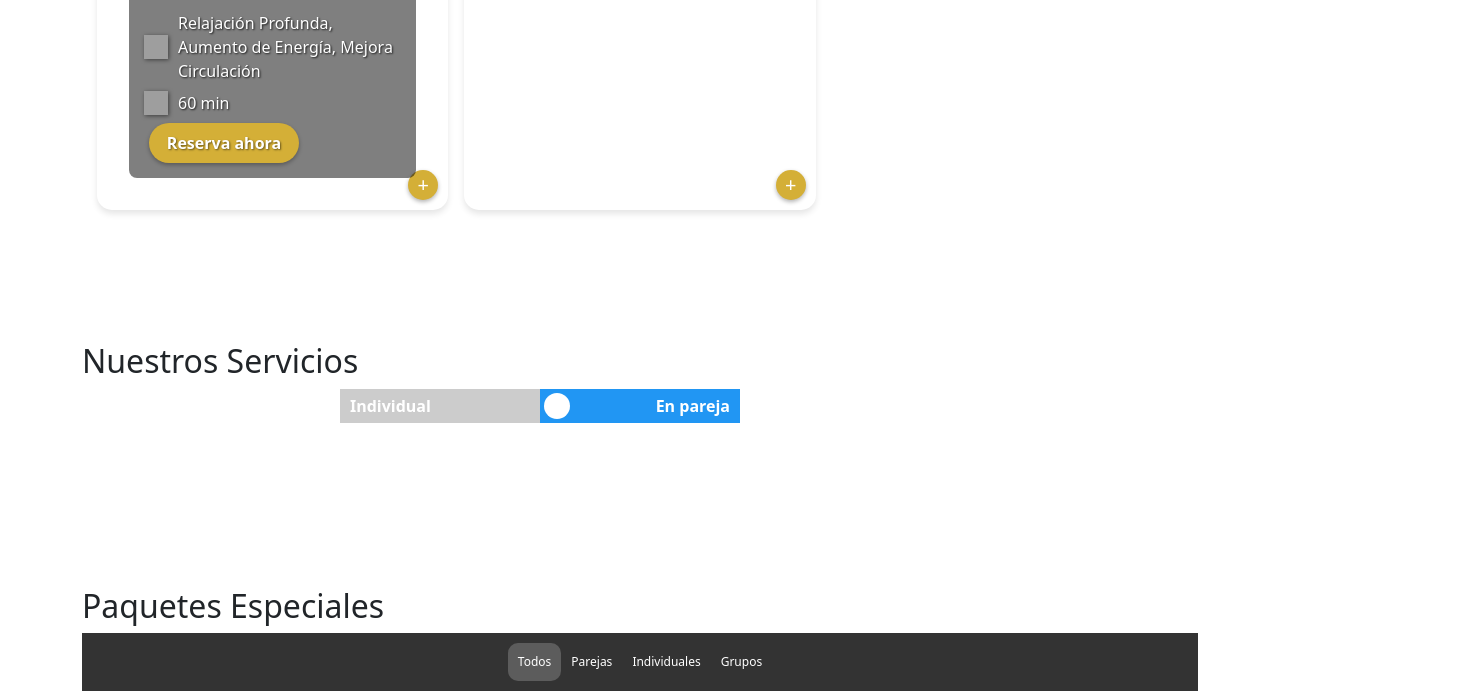
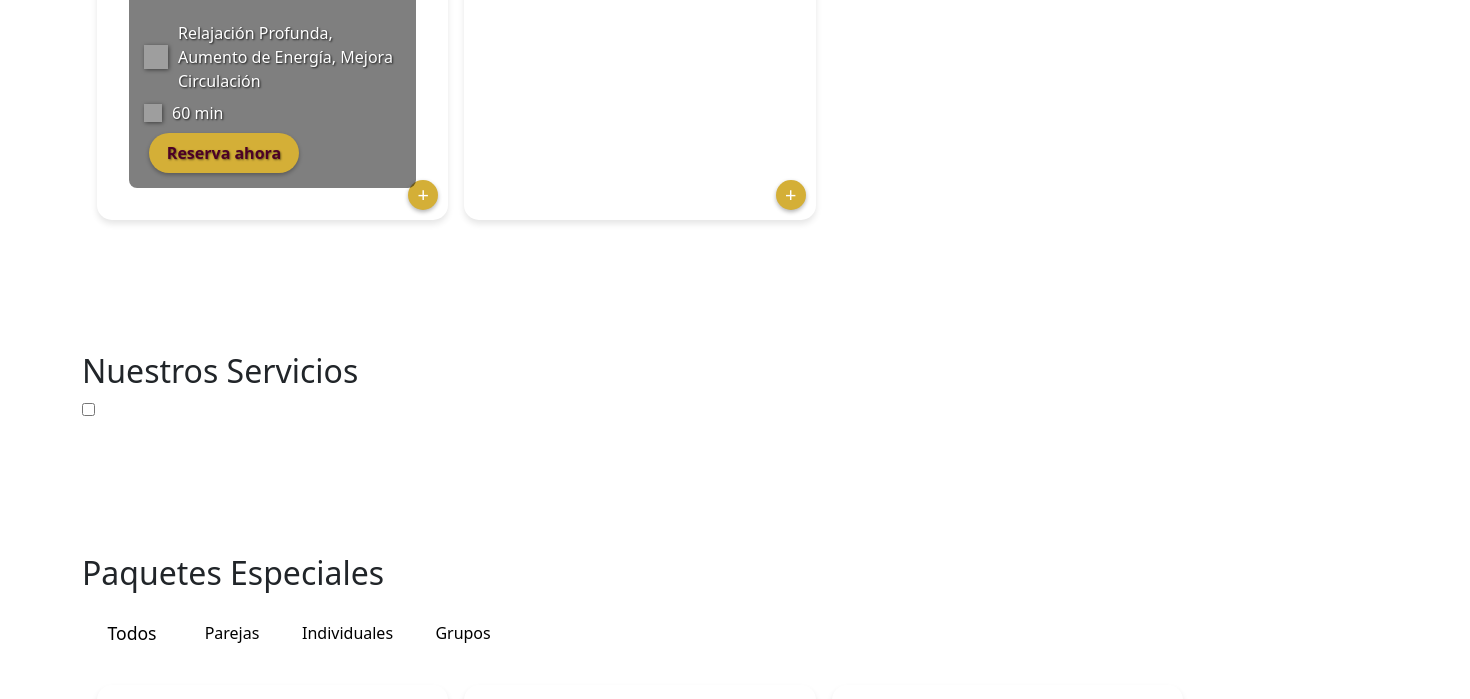
Before and after one commit to elitemassagemx/Elite, a plain HTML site: page index.html in a window 1280 px wide. Shown: the part 2045-2744 px from the top of the page, 1470 px wide, since content can reach past the window. Drawn offline with nearby package versions, Linux system fonts and the light colour scheme; grey boxes are pictures that could not be loaded.

Commit message:
Update styles.css

```diff
--- a/styles.css
+++ b/styles.css
@@ -2,9 +2,9 @@
     --primary-color: #D4AF37;
     --secondary-color: #8B4513;
     --text-color: #333;
-    --background-color: #ffffff;
+    --background-color: #4c0026;
     --item-background: #f0f0f0;
-    --header-background: #4c0026;
+    --header-background: #191919;
     --main-blue: #082032;
     --gold: #FFD700;
 }
@@ -70,8 +70,8 @@ a, button {
 }
 
 .logo {
-    width: 100px;
-    height: 100px;
+    width: 95px;
+    height: 95px;
     object-fit: contain;
     margin-right: 10px;
 }
@@ -139,93 +139,76 @@ h1 {
 }
 
 .hero h2 {
-    font-size: 24px;
+    font-size: 36px;
     margin-bottom: 10px;
 }
 
-/* Estilos para el selector de categoría */
-.category-selector {
+/* Estilos para los botones de categoría de servicio */
+.service-category-buttons {
     display: flex;
     justify-content: center;
-    margin-bottom: 2rem;
+    margin-bottom: 20px;
 }
 
-.toggle-switch {
-    position: relative;
-    display: inline-block;
-    width: 200px;
-    height: 34px;
+.category-btn {
+    background-color: var(--primary-color);
+    color: white;
+    border: none;
+    padding: 10px 20px;
+    margin: 0 10px;
+    border-radius: 20px;
+    cursor: pointer;
+    transition: background-color 0.3s;
 }
 
-.toggle-input {
-    opacity: 0;
-    width: 0;
-    height: 0;
+.category-btn.active {
+    background-color: var(--secondary-color);
 }
 
-.toggle-label {
-    position: absolute;
-    cursor: pointer;
-    top: 0;
-    left: 0;
-    right: 0;
-    bottom: 0;
-    background-color: #ccc;
-    transition: .4s;
-    border-radius: 34px;
+/* Estilos para las barras de navegación de beneficios y paquetes */
+.benefits-nav, .package-nav {
+    display: flex;
+    justify-content: flex-start;
+    align-items: center;
+    overflow-x: auto;
+    padding: 10px 0;
+    margin-bottom: 20px;
+    -webkit-overflow-scrolling: touch;
+    scrollbar-width: none;
+    -ms-overflow-style: none;
 }
 
-.toggle-label:before {
-    position: absolute;
-    content: "";
-    height: 26px;
-    width: 26px;
-    left: 4px;
-    bottom: 4px;
-    background-color: white;
-    transition: .4s;
-    border-radius: 50%;
+.benefits-nav::-webkit-scrollbar, .package-nav::-webkit-scrollbar {
+    display: none;
 }
 
-.toggle-input:checked + .toggle-label {
-    background-color: #2196F3;
+.benefit-btn, .package-btn {
+    display: flex;
+    flex-direction: column;
+    align-items: center;
+    background: none;
+    border: none;
+    padding: 10px;
+    margin: 0 10px;
+    cursor: pointer;
+    transition: transform 0.3s;
+    min-width: 80px;
 }
 
-.toggle-input:checked + .toggle-label:before {
-    transform: translateX(166px);
+.benefit-btn img, .package-btn img {
+    width: 40px;
+    height: 40px;
+    margin-bottom: 5px;
 }
 
-.toggle-inner {
-    display: block;
-    width: 200%;
-    margin-left: -100%;
-    transition: margin 0.3s ease-in 0s;
+.benefit-btn span, .package-btn span {
+    font-size: 12px;
+    text-align: center;
+    white-space: nowrap;
 }
 
-.toggle-inner:before, .toggle-inner:after {
-    float: left;
-    width: 50%;
-    height: 34px;
-    padding: 0;
-    line-height: 34px;
-    color: white;
-    font-weight: bold;
-    box-sizing: border-box;
-}
-
-.toggle-inner:before {
-    content: "Individual";
-    padding-left: 10px;
-    background-color: #ccc;
-    color: #fff;
-}
-
-.toggle-inner:after {
-    content: "En pareja";
-    padding-right: 10px;
-    background-color: #2196F3;
-    color: #fff;
-    text-align: right;
+.benefit-btn.active, .package-btn.active {
+    transform: scale(1.1);
 }
 
 /* Grids de servicios y paquetes */
@@ -422,7 +405,6 @@ h1 {
 }
 
 .image-description {
-    font-size: 0.9
     font-size: 0.9rem;
 }
 
@@ -592,11 +574,6 @@ footer {
     margin-bottom: 20px;
 }
 
-.footer-gif {
-    width: 100px;
-    height: 100px;
-}
-
 .social-media {
     margin-top: 10px;
 }
@@ -739,44 +716,17 @@ a:focus, button:focus {
     }
 }
 
-.benefits-nav, .package-nav {
-    display: flex;
-    justify-content: center;
-    flex-wrap: wrap;
-    margin-bottom: 20px;
-    background-color: #333;
-    padding: 10px 0;
+/* Ajuste del tamaño de los iconos de duración */
+.duration-icon {
+    width: 18px;
+    height: 18px;
 }
 
-.benefit-btn, .package-btn {
-    display: flex;
-    flex-direction: column;
-    align-items: center;
-    background: none;
-    border: none;
-    cursor: pointer;
-    padding: 10px;
-    transition: 0.3s;
-    color: #fff;
+/* Ajuste del espaciado en los paquetes */
+.package-item .package-title,
+.package-item .package-description,
+.package-item .package-includes,
+.package-item .package-duration,
+.package-item .package-benefits {
+    margin-bottom: 10px;
 }
-
-.benefit-btn img {
-    width: 40px;
-    height: 40px;
-    margin-bottom: 5px;
-}
-
-.benefit-btn span, .package-btn {
-    font-size: 12px;
-    text-align: center;
-}
-
-.benefit-btn.active, .package-btn.active {
-    background-color: rgba(255,255,255,0.2);
-    border-radius: 10px;
-}
-
-/* Asegúrate de que los elementos de servicio y paquete sean visibles por defecto */
-.service-item, .package-item {
-    display: block;
-}
```
